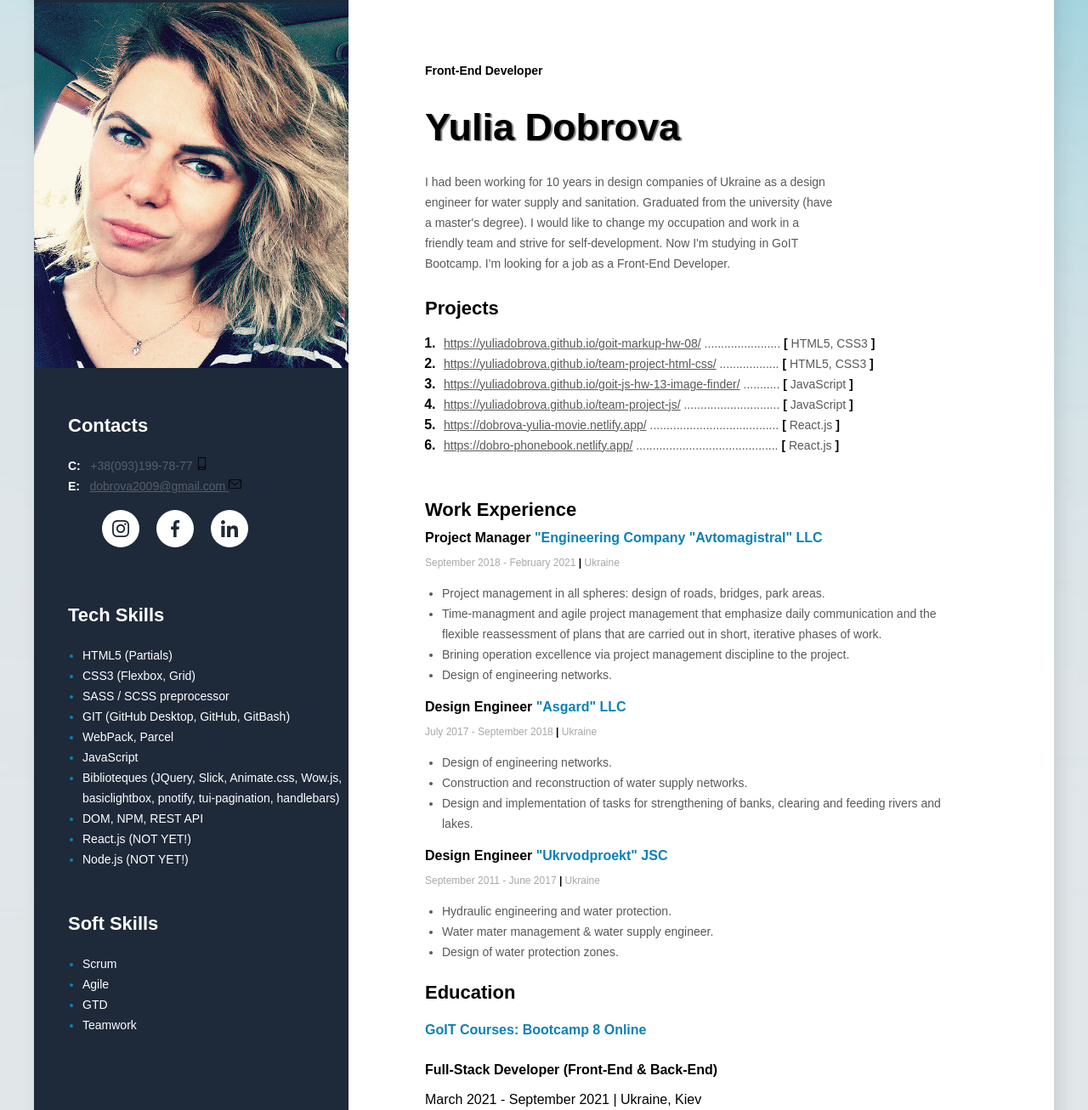
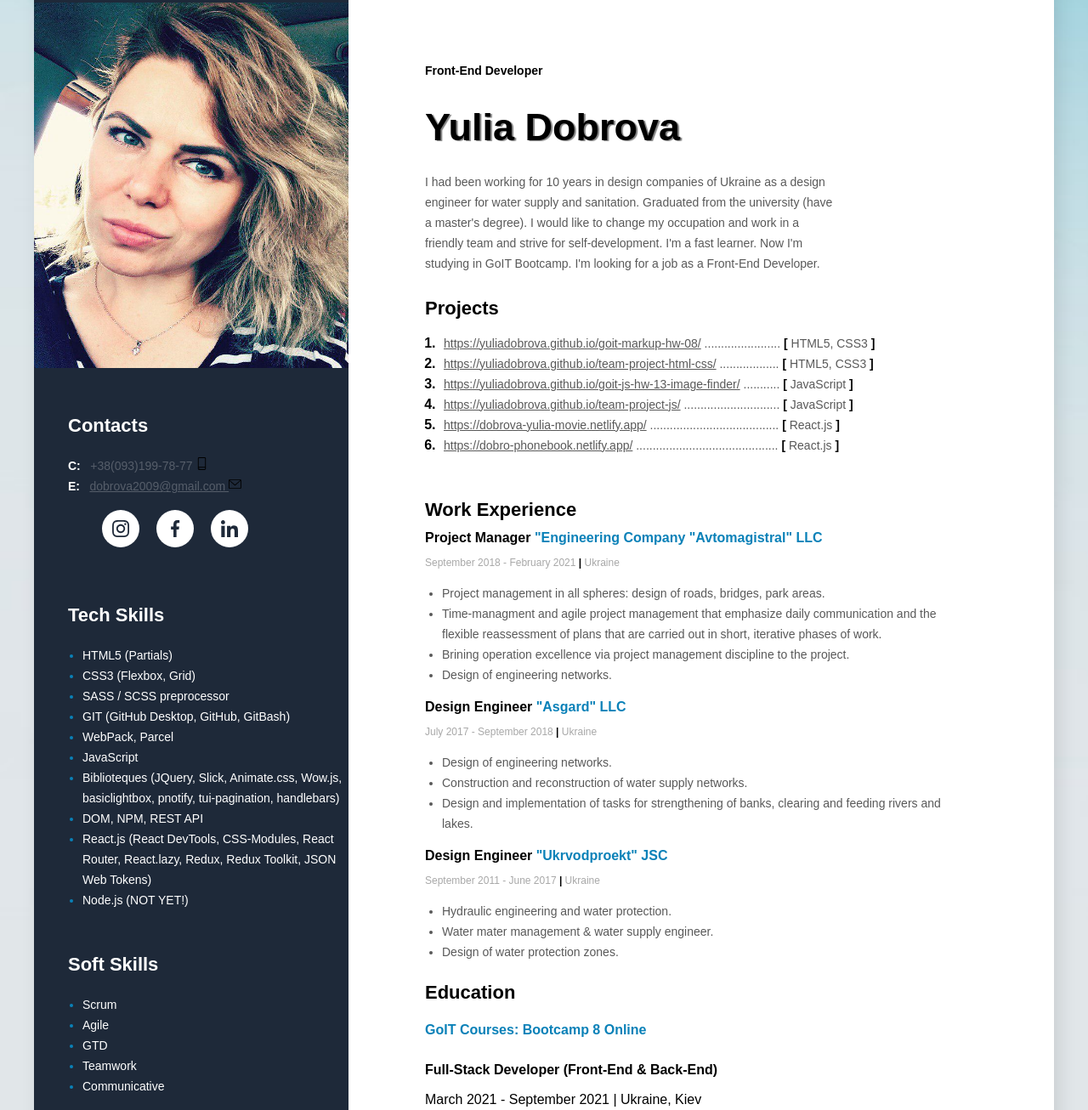
Before and after one commit to YuliaDobrova/my-resume, a website built with Parcel: page src/index.html in a window 1280 px wide. Shown: the part 77-1383 px from the top of the page at 85% size. Built offline with nearby package versions, Linux system fonts and the light colour scheme.

Commit message:
info added

```diff
--- a/src/partials/about-me-section.html
+++ b/src/partials/about-me-section.html
@@ -5,7 +5,7 @@
   <p class="about-me-description">
     I had been working for 10 years in design companies of Ukraine as a design engineer for water
     supply and sanitation. Graduated from the university (have a master's degree). I would like to
-    change my occupation and work in a friendly team and strive for self-development. Now I'm
-    studying in GoIT Bootcamp. I'm looking for a job as a Front-End Developer.
+    change my occupation and work in a friendly team and strive for self-development. I'm a fast
+    learner. Now I'm studying in GoIT Bootcamp. I'm looking for a job as a Front-End Developer.
   </p>
 </div>
--- a/src/partials/skills-section.html
+++ b/src/partials/skills-section.html
@@ -30,7 +30,10 @@
       <span class="tech-skills-item-text"> DOM, NPM, REST API </span>
     </li>
     <li class="tech-skills-item">
-      <span class="tech-skills-item-text"> React.js (NOT YET!)</span>
+      <span class="tech-skills-item-text">
+        React.js (React DevTools, CSS-Modules, React Router, React.lazy, Redux, Redux Toolkit, JSON
+        Web Tokens)</span
+      >
     </li>
     <li class="tech-skills-item"><span class="tech-skills-item-text"> Node.js (NOT YET!)</span></li>
   </ul>
@@ -44,5 +47,6 @@
     <li class="soft-skills-item"><span class="tech-skills-item-text"> Agile </span></li>
     <li class="soft-skills-item"><span class="tech-skills-item-text"> GTD </span></li>
     <li class="soft-skills-item"><span class="tech-skills-item-text"> Teamwork </span></li>
+    <li class="soft-skills-item"><span class="tech-skills-item-text"> Сommunicative </span></li>
   </ul>
 </div>
```
Also changed, not shown: src/index.html (+1 -0 lines).
